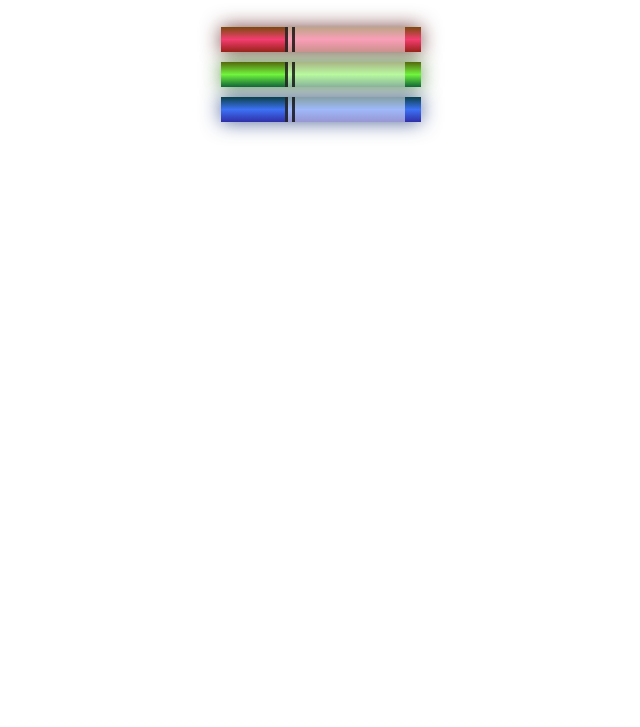
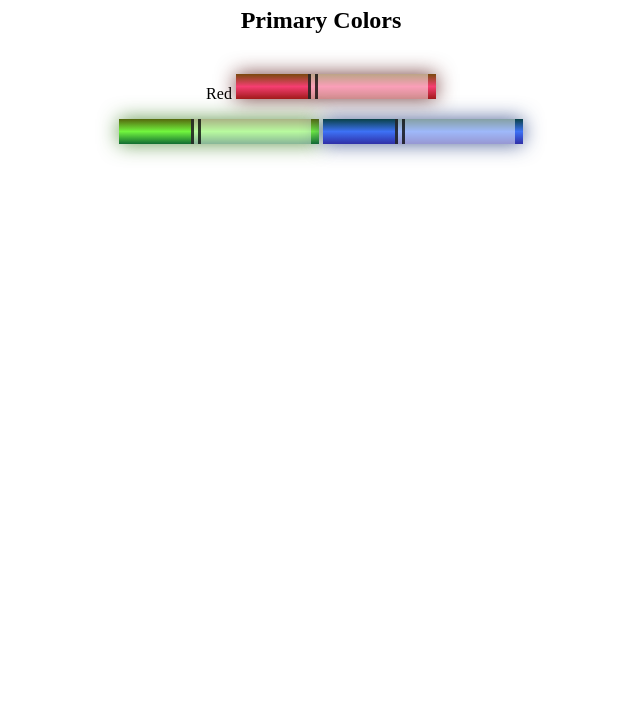
Before and after one commit to AntCannon/css-markers, a plain HTML site: page index.html in a window 1280 px wide. Shown: the part 73-800 px from the top of the page, without its empty margins (319-959 px from the left). Drawn offline with Linux system fonts and the light colour scheme.

Commit message:
Created new branch to add color names next to marker.

```diff
--- a/index.html
+++ b/index.html
@@ -8,10 +8,14 @@
 </head>
 <body>
     <h1>CSS Color Markers</h1>
+    <h2>Primary Colors</h2>
     <div class="container">
+        <div class="set">
+            <div class="color">Red</div>
             <div class="marker red">
                 <div class="cap"></div>
                 <div class="sleeve"></div>
+            </div>
         </div>
     <div class="marker green">
         <div class="cap"></div>
--- a/styles.css
+++ b/styles.css
@@ -1,3 +1,6 @@
+* {
+    text-align: center;
+}
 h1 {
     text-align: center;
   }
@@ -5,6 +8,10 @@ h1 {
   .container {
     background-color: rgb(255, 255, 255);
     padding: 10px 0;
+  }
+
+  .marker, .color  {
+    display: inline-block;
   }
 
   .marker {
```
Lines whose indentation alone changed are shown as unchanged.
